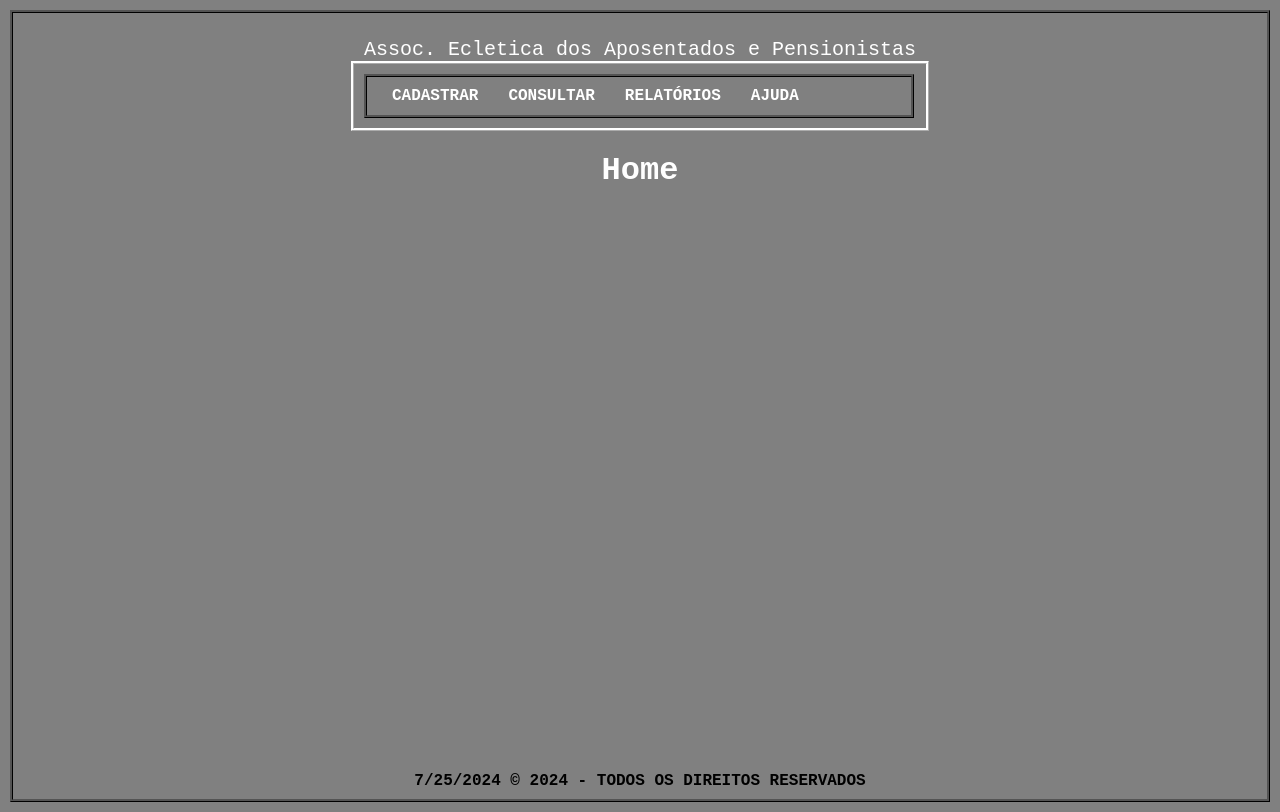
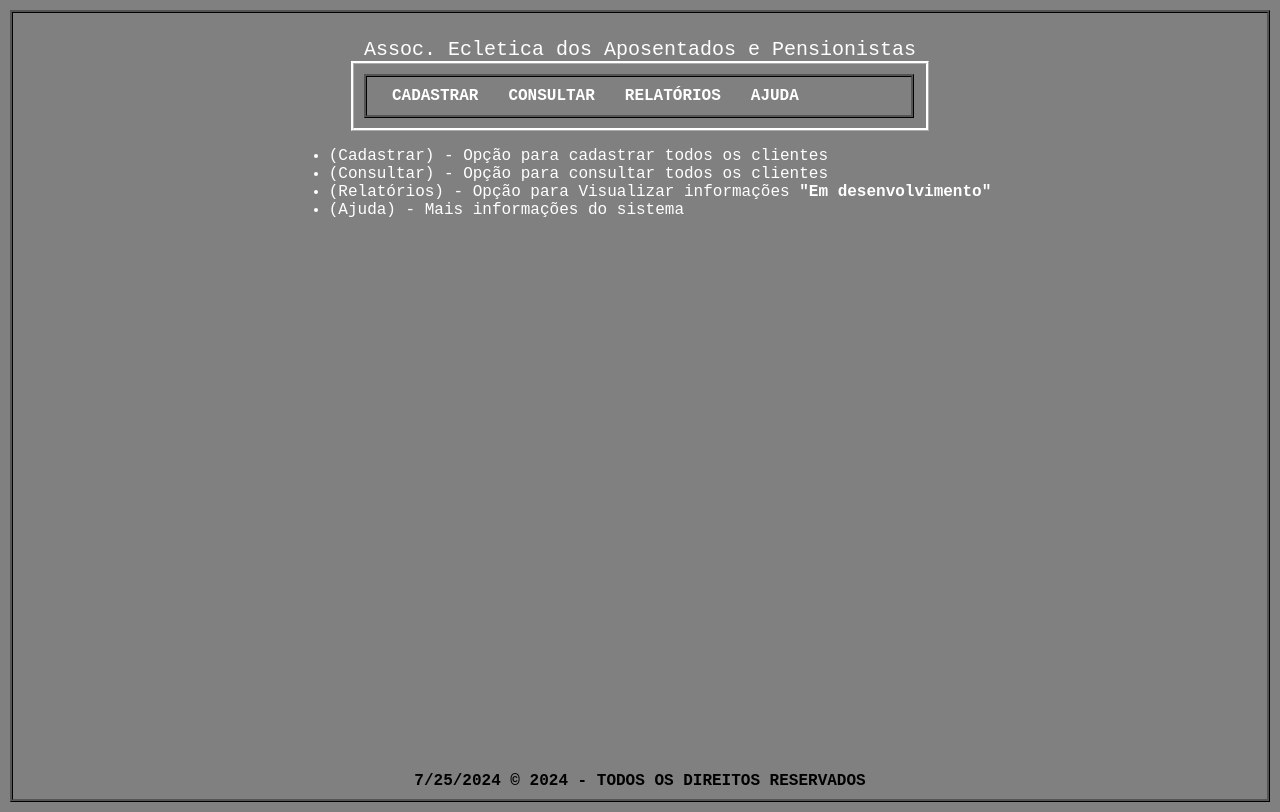
Before and after one commit to fabiobatoni/admin_customers, a React (Vite) app: page / in a window 1280 px wide. Built offline with nearby package versions, Linux system fonts and the light colour scheme.

Commit message:
update texts in page Home

```diff
--- a/src/pages/Home/index.tsx
+++ b/src/pages/Home/index.tsx
@@ -4,7 +4,12 @@ export function Home() {
   return(
     <>
       <Helmet title="Clientes | Home" />
-      <h1>Home</h1>
+      <ul>
+        <li>(Cadastrar) - Opção para cadastrar todos os clientes</li>
+        <li>(Consultar) - Opção para consultar todos os clientes</li>
+        <li>(Relatórios) - Opção para Visualizar informações <b>"Em desenvolvimento"</b></li>
+        <li>(Ajuda) - Mais informações do sistema</li>
+      </ul>
     </>
   )
 }
```
